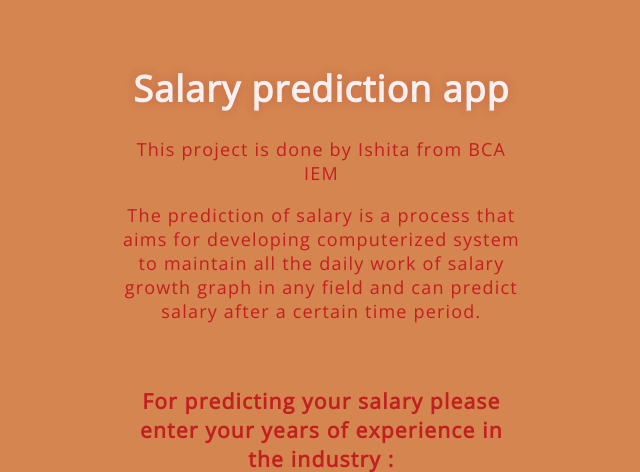
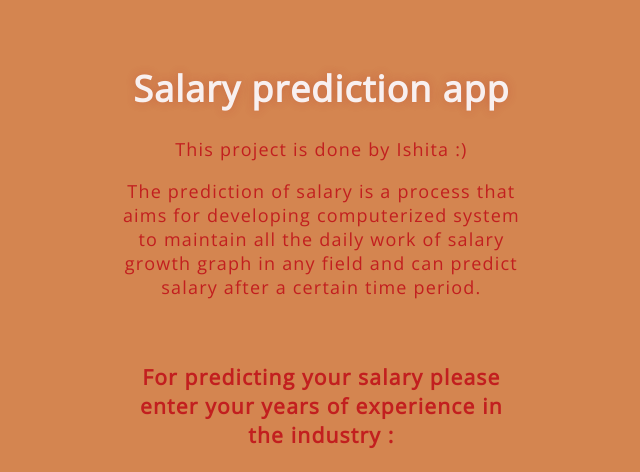
Before and after one commit to ishistarx/SalaryIshita, a Flask app: page / in a window 1280 px wide. Shown: the top 472 px of the page, without its empty margins (365-1005 px from the left). Run offline with Flask 2, Linux system fonts and the light colour scheme; parts of the project's set-up code (start-up, migrations or seed data) failed here and were passed over.

Commit message:
first commit2

```diff
--- a/templates/index.html
+++ b/templates/index.html
@@ -23,7 +23,7 @@
        Salary prediction app
      </h1>
      <p>
-       This project is done by Ishita from BCA IEM     </p>
+       This project is done by Ishita :)     </p>
      <p>
       The prediction of salary is a process that aims for developing computerized system to maintain all the daily work of salary growth graph in any field and can predict salary after a certain time period.
      </p>
```
